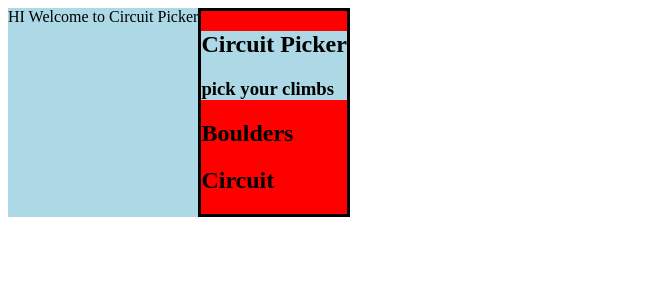
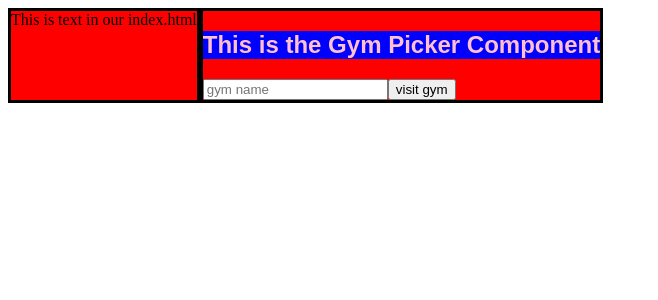
Before and after one commit to Moskowitza/circuitPicker, a React (Create React App) app in the folder circuit-picker/: page / in a window 1280 px wide. Shown: the top 300 px of the page, without its empty margins (0-658 px from the left). Built offline with nearby package versions, Linux system fonts and the light colour scheme.

Commit message:
Router set up

```diff
--- a/circuit-picker/package.json
+++ b/circuit-picker/package.json
@@ -5,6 +5,7 @@
   "dependencies": {
     "react": "^16.6.3",
     "react-dom": "^16.6.3",
+    "react-router-dom": "^4.3.1",
     "react-scripts": "2.1.1"
   },
   "scripts": {
--- a/circuit-picker/public/index.html
+++ b/circuit-picker/public/index.html
@@ -10,7 +10,7 @@
   </head>
   <body>
     <noscript> You need to enable JavaScript to run this app. </noscript>
-    <header>HI Welcome to Circuit Picker</header>
+    <div>This is text in our index.html</div>
     <div id="root"></div>
   </body>
 </html>
--- a/circuit-picker/src/components/GymPicker/GymPicker.js
+++ b/circuit-picker/src/components/GymPicker/GymPicker.js
@@ -5,7 +5,7 @@ class GymPicker extends React.Component {
     return (
       <>
         <form className="gym-selector">
-          <h2>Enter a Gym Name</h2>
+          <h2>This is the Gym Picker Component</h2>
           <input type="text" required placeholder="gym name" />
           <button type="submit">visit gym</button>
         </form>
--- /dev/null
+++ b/circuit-picker/src/components/NotFound/NotFound.js
@@ -0,0 +1,7 @@
+import React from "react";
+const NotFound = () => (
+  <div>
+    <h2>OH SHIT! Page not found</h2>
+  </div>
+);
+export default NotFound;
--- /dev/null
+++ b/circuit-picker/src/components/Router.js
@@ -0,0 +1,15 @@
+import React from "react";
+import { BrowserRouter, Route, Switch } from "react-router-dom";
+import GymPicker from "./GymPicker/GymPicker";
+import NotFound from "./NotFound/NotFound";
+import App from "./App";
+const Router = () => (
+  <BrowserRouter>
+    <Switch>
+      <Route exact path="/" component={GymPicker} />
+      <Route path="/gym/:gymId" component={App} />
+      <Route component={NotFound} />
+    </Switch>
+  </BrowserRouter>
+);
+export default Router;
--- a/circuit-picker/src/index.js
+++ b/circuit-picker/src/index.js
@@ -1,7 +1,7 @@
 import React from "react";
 import { render } from "react-dom";
-import App from "./components/App";
 
+import Router from "./components/Router";
 import "./index.css";
 
-render(<App />, document.querySelector("#root"));
+render(<Router />, document.querySelector("#root"));
```
Also changed, not shown: 1 other file (tests, documents, lock files or other folders).
